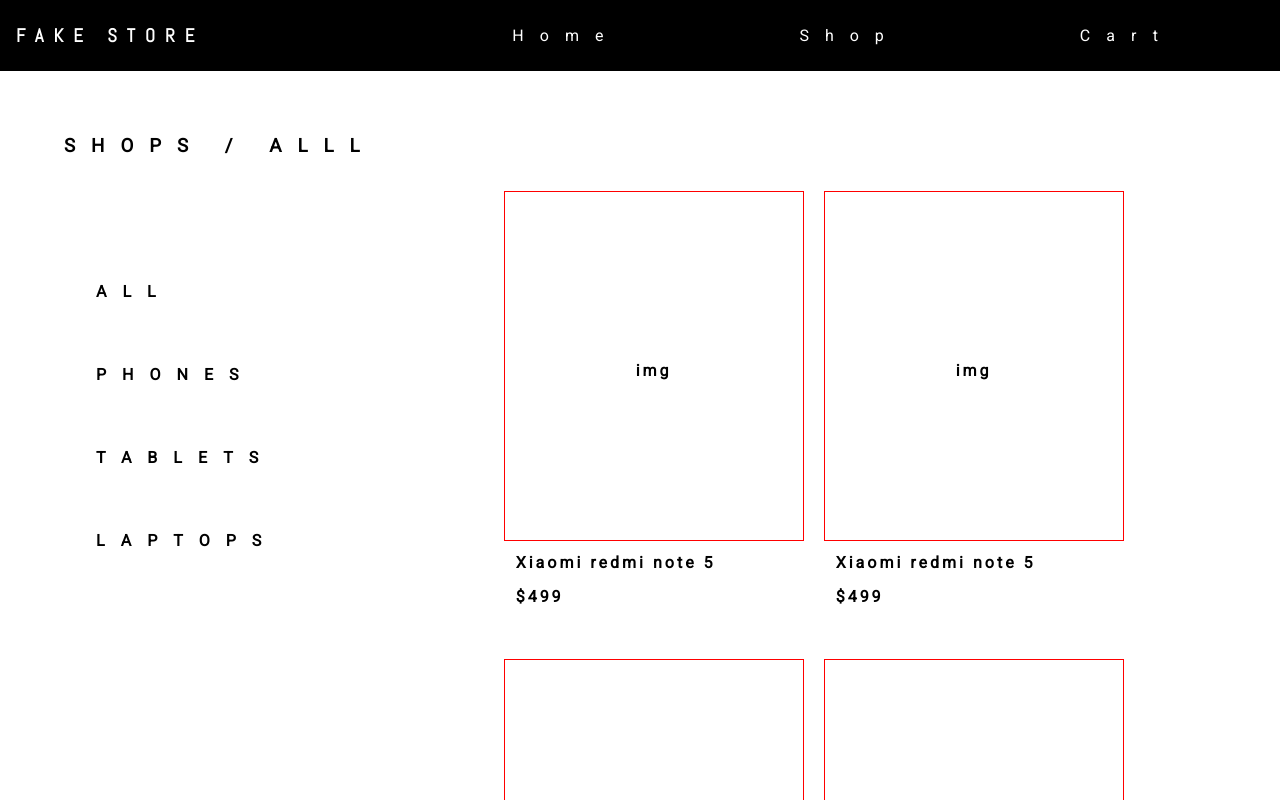
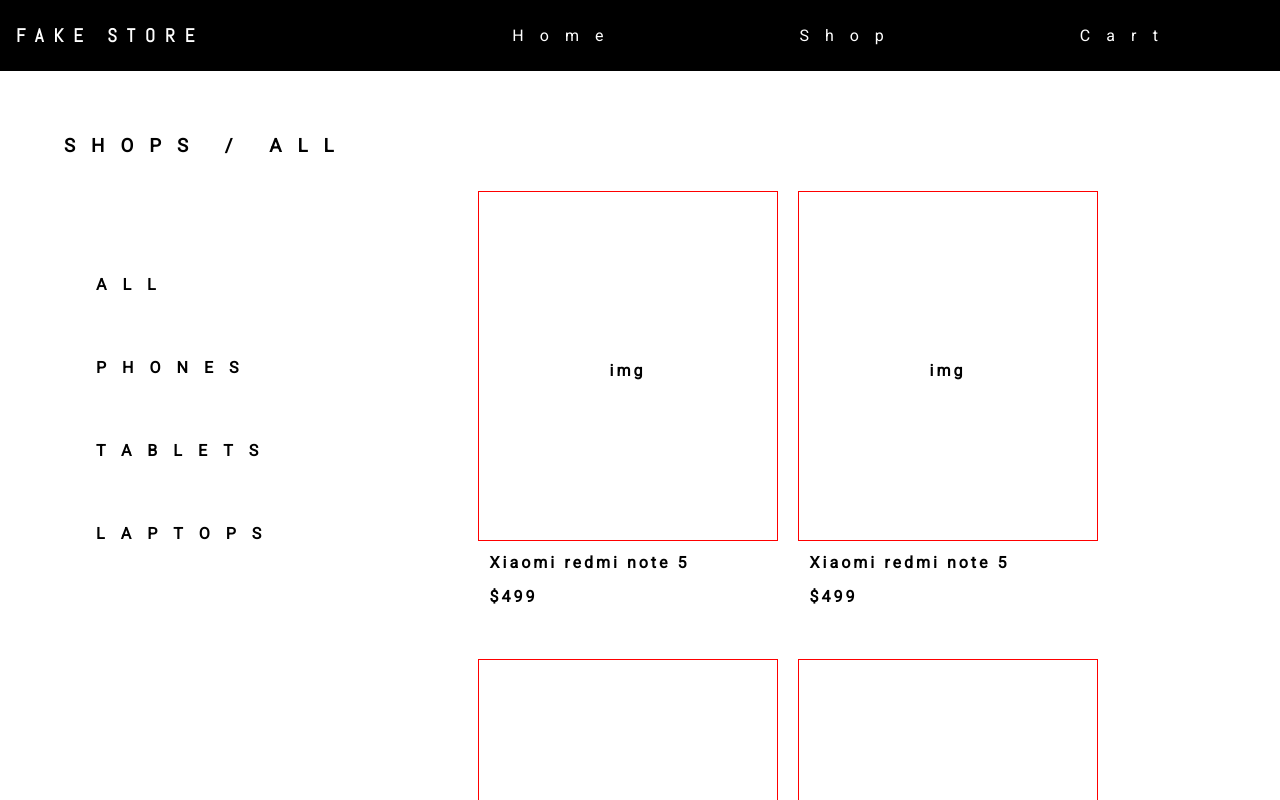
Before and after one commit to johnEdmon44/shopping-cart, a React (Vite) app: page /shop in a window 1280 px wide. Shown: the top 800 px of the page. Built offline with nearby package versions, Linux system fonts and the light colour scheme.

Commit message:
Add shop-nav hover style

```diff
--- a/src/components/Shop.jsx
+++ b/src/components/Shop.jsx
@@ -7,14 +7,14 @@ export default function Shop() {
 
       <div className="shop-container">
         <nav className="shop-nav">
-          <h1>SHOPS / ALLL</h1>
+          <h1>SHOPS / ALL</h1>
 
 
           <ul>
-            <li>ALL</li>
-            <li>PHONES</li>
-            <li>TABLETS</li>
-            <li>LAPTOPS</li>
+            <li className="shop-nav-item" data-shop-nav="ALL">ALL</li>
+            <li className="shop-nav-item" data-shop-nav="PHONES">PHONES</li>
+            <li className="shop-nav-item" data-shop-nav="TABLETS">TABLETS</li>
+            <li className="shop-nav-item" data-shop-nav="LAPTOPS">LAPTOPS</li>
           </ul>
         </nav>
 
--- a/src/index.css
+++ b/src/index.css
@@ -158,3 +158,26 @@ body {
   margin-right: 3%;
   padding: 1%;
 }
+
+
+/* shop nav hover */
+.shop-nav-item {
+  position: relative;
+}
+
+
+.shop-nav-item::before {
+  content: attr(data-shop-nav);
+  position: absolute;
+  top: 30px;
+  left: 30px;
+  opacity: 0;
+  transition: all 0.5s ease-in-out;
+}
+
+
+.shop-nav-item:hover::before {
+  opacity: 0.3;
+  top: 10px;
+  left: 10px;
+}
```
